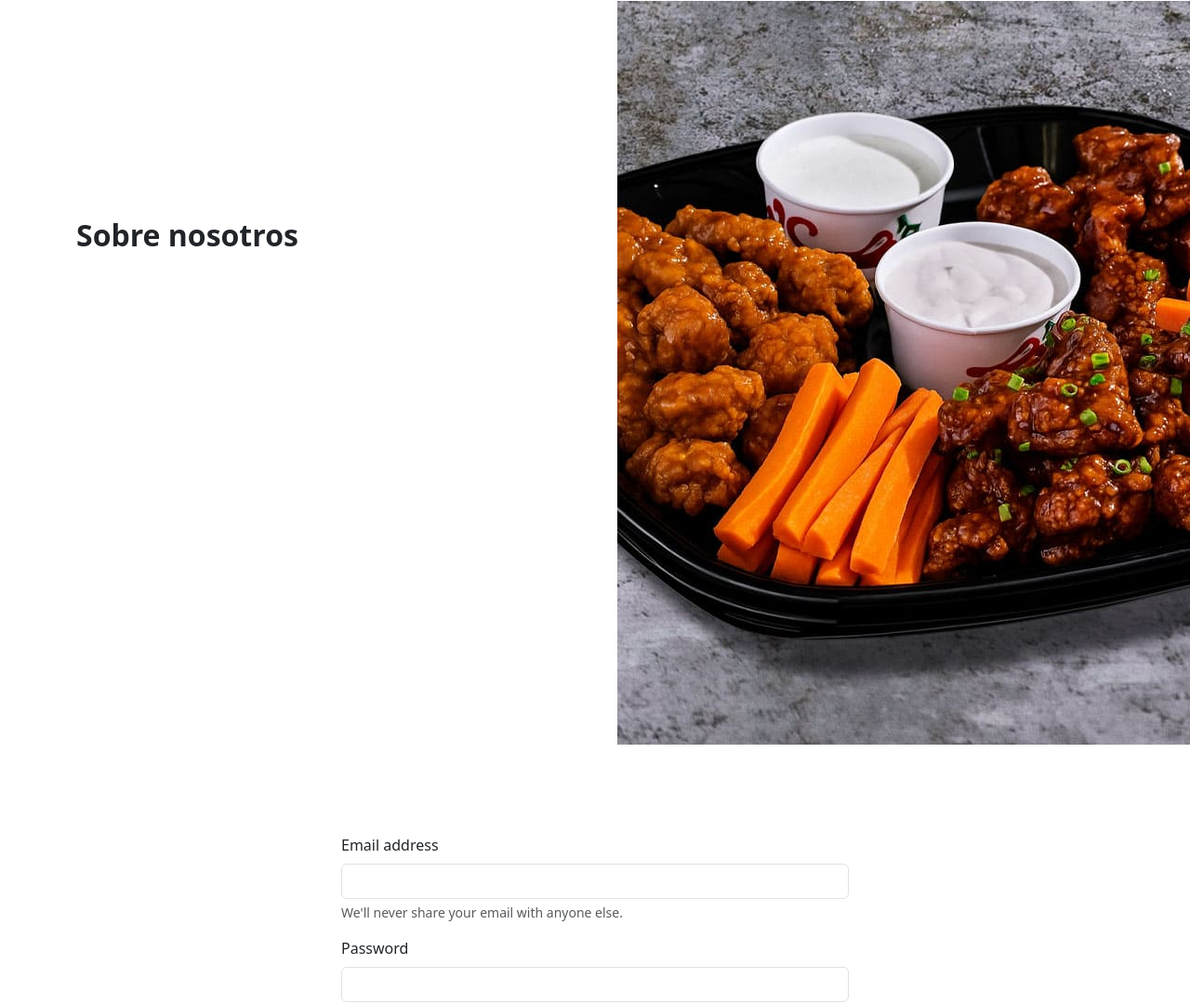
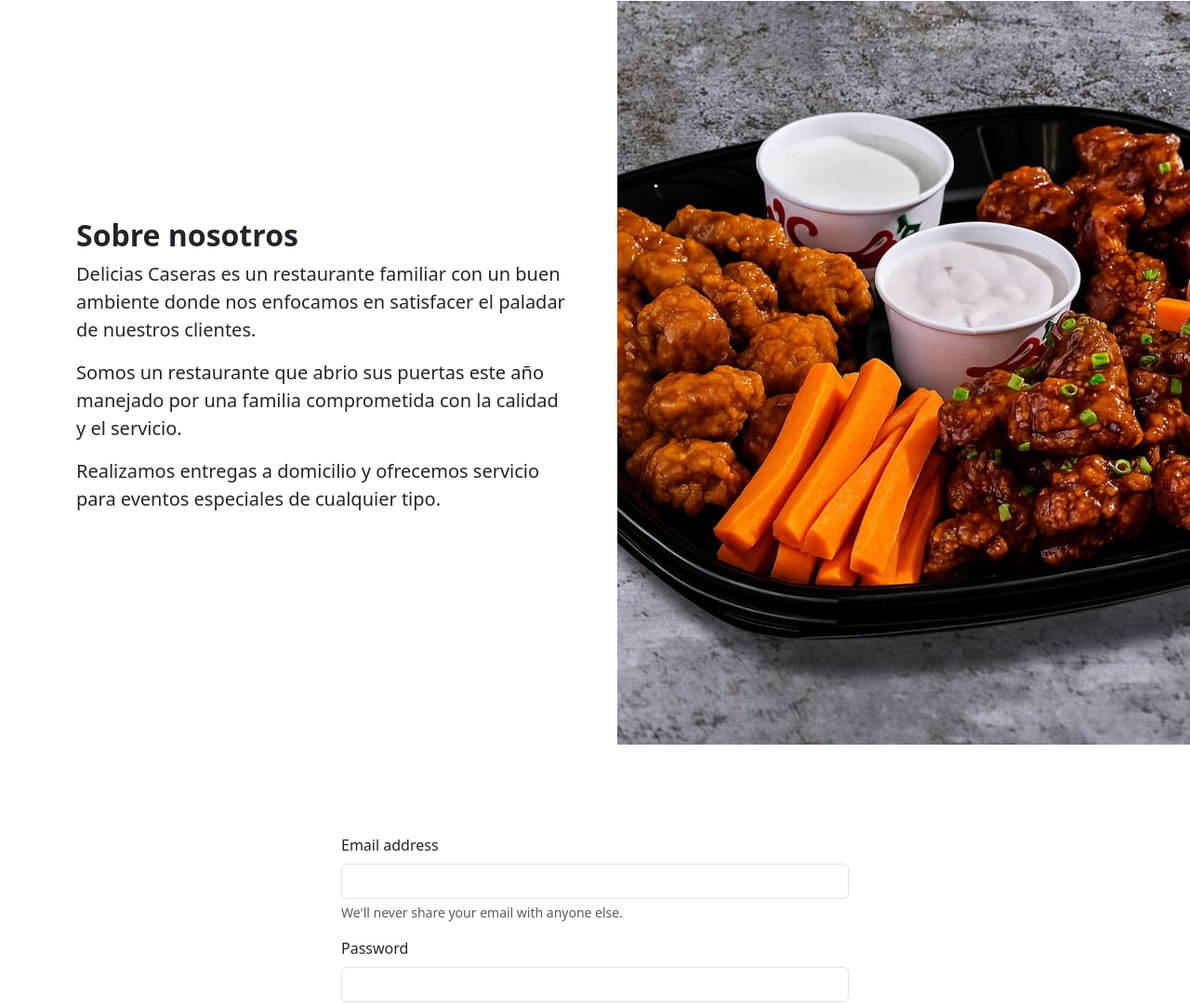
Before and after one commit to angelfcor/Sitiobootstrap6jun2026, a plain HTML site: page index.html in a window 1280 px wide. Shown: the part 957-2037 px from the top of the page at 93% size. Drawn offline with nearby package versions, Linux system fonts and the light colour scheme.

Commit message:
fix: texto invisible

```diff
--- a/index.html
+++ b/index.html
@@ -89,11 +89,11 @@
             <div class="row align-items-center g-5">
                 <div class="col-md-6">
                     <h2 class="fw-bold">Sobre nosotros</h2>
-                    <p class="lead text-white">Delicias Caseras es un restaurante familiar con un buen ambiente
+                    <p class="lead">Delicias Caseras es un restaurante familiar con un buen ambiente
                         donde nos enfocamos en satisfacer el paladar de nuestros clientes.</p>
-                    <p class="lead text-white">Somos un restaurante que abrio sus puertas este año manejado por
+                    <p class="lead">Somos un restaurante que abrio sus puertas este año manejado por
                         una familia comprometida con la calidad y el servicio.</p>
-                    <p class="lead text-white">Realizamos entregas a domicilio y ofrecemos servicio para
+                    <p class="lead">Realizamos entregas a domicilio y ofrecemos servicio para
                         eventos especiales de cualquier tipo.</p>
                 </div>
                 <div class="col-md-6">
```
